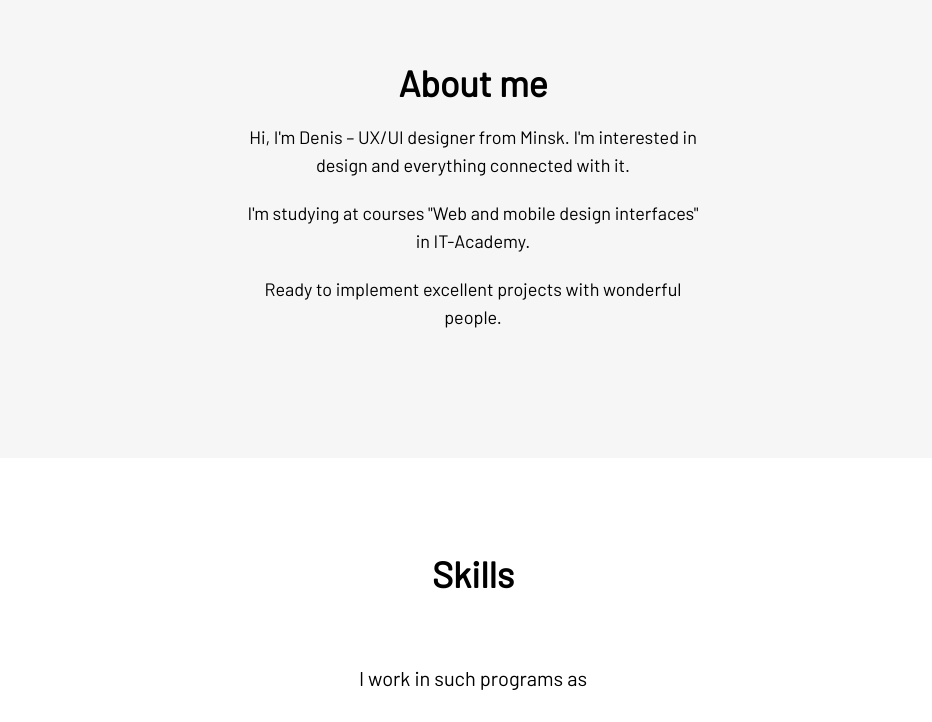
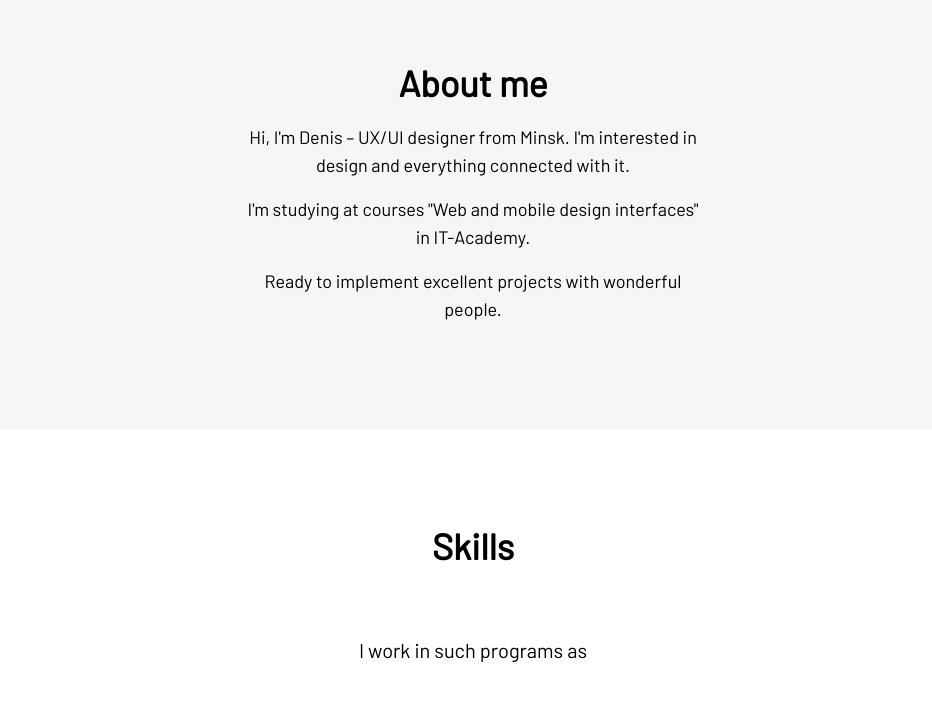
Before and after one commit to tkach1ch1/Portfolio_page, a website: page index.html in a window 1280 px wide. Shown: the part 840-1562 px from the top of the page, without its empty margins (167-1099 px from the left). Drawn offline with Linux system fonts and the light colour scheme.

Commit message:
Some changes

```diff
--- a/index.html
+++ b/index.html
@@ -63,12 +63,12 @@
             <div class="container">
                 <div class=" pt-[120px] pb-[107px] text-center max-w-[460px] mx-auto ">
                     <h3 class="pb-5 font-bold text-4xl">About me</h3>
-                    <div class="text-lg">
-                        <p class="pb-5 ">Hi, I'm Denis – UX/UI designer from Minsk.
+                    <div class="text-lg space-y-4">
+                        <p >Hi, I'm Denis – UX/UI designer from Minsk.
                             I'm interested in design and everything connected with it.</p>
-                        <p class="pb-5">I'm studying at courses "Web and mobile design
+                        <p>I'm studying at courses "Web and mobile design
                             interfaces" in IT-Academy.</p>
-                        <p class="pb-5">Ready to implement excellent projects
+                        <p>Ready to implement excellent projects
                             with wonderful people.</p>
                     </div>
                 </div>
```
Also changed, not shown: css/main.css.
